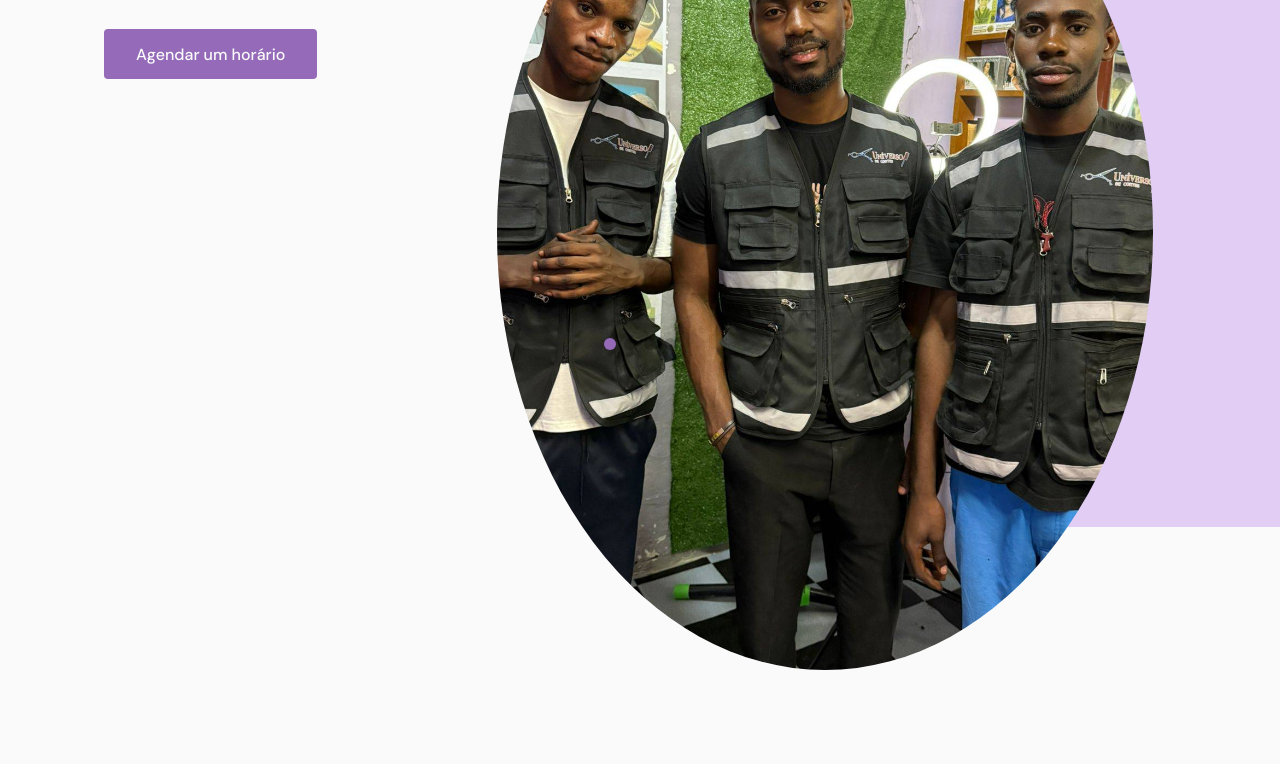
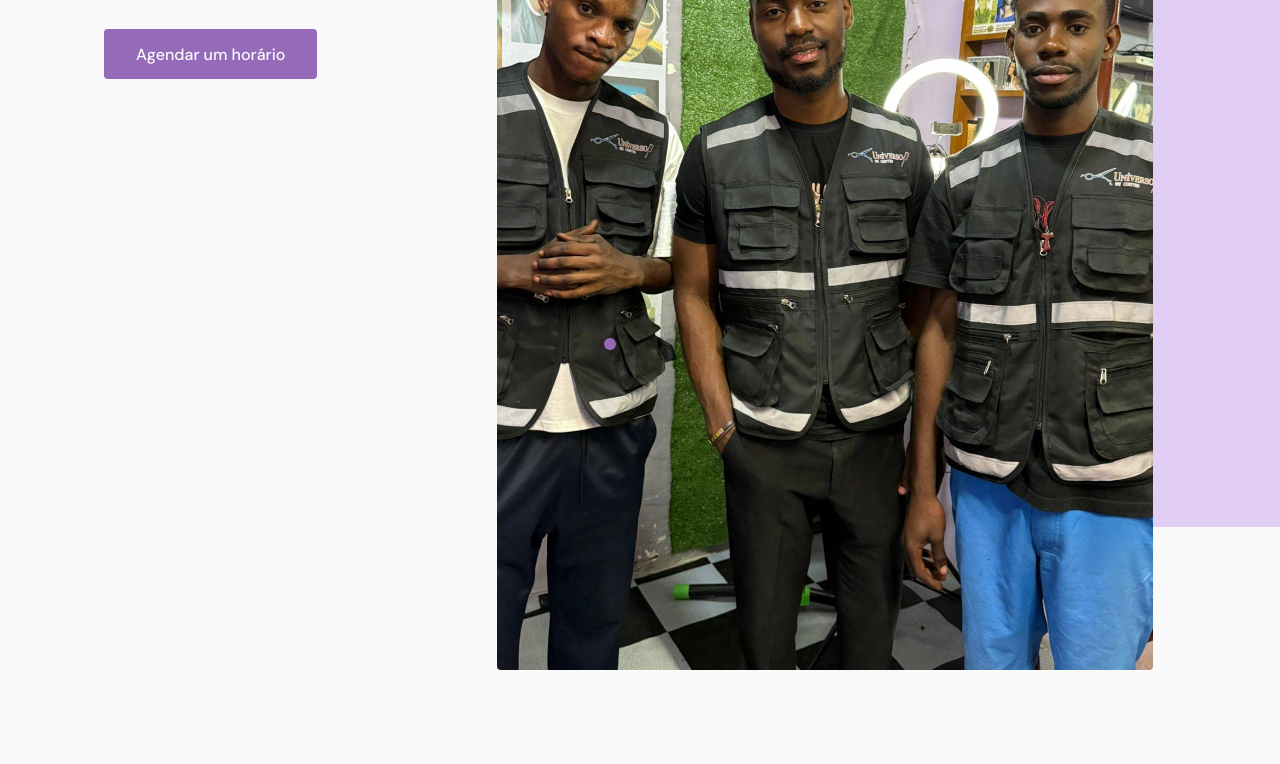
Before and after one commit to GelsonChissanda/Universo-De-Cortes, a plain HTML site: page index.html in a window 1280 px wide. Shown: the part 437-1201 px from the top of the page. Drawn offline with nearby package versions, Linux system fonts and the light colour scheme; files whose address does not match are found by name.

Commit message:
Remove inline style from image in index.html
Removed inline style from image element.

```diff
--- a/index.html
+++ b/index.html
@@ -40,7 +40,7 @@
       <section class="section" id="home">
         <div class="container grid">
           <div class="image">
-            <img src="assets/fotos/universo de cortes.png" alt="Publicidade" style="border-radius: 50%"/>
+            <img src="assets/fotos/universo de cortes.png" alt="Publicidade"/>
           </div>
           <div class="text">
             <h2 class="title">
```
